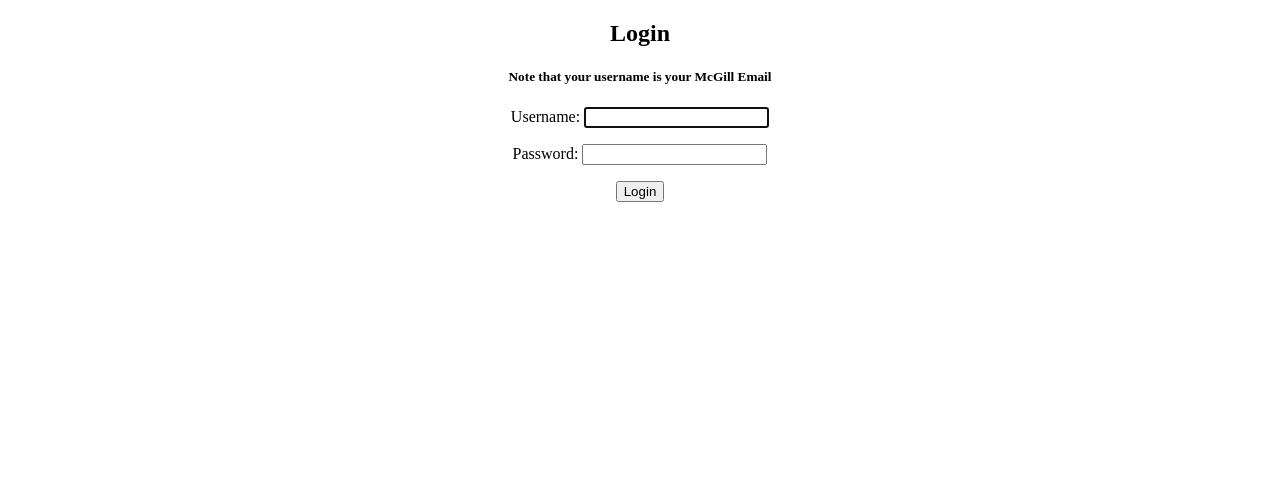
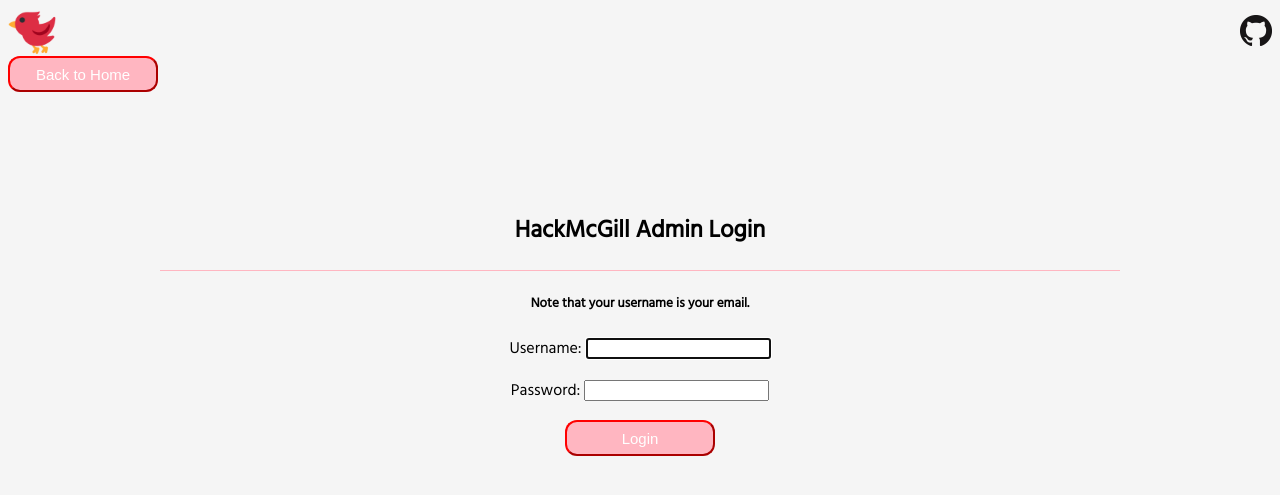
Before and after one commit to gaurav-karna/dev-challenge, a Django app: page /portal/login/ in a window 1280 px wide. Shown: the top 495 px of the page. Run offline with Django 3.2, Linux system fonts and the light colour scheme; parts of the project's set-up code (start-up, migrations or seed data) failed here and were passed over.

Commit message:
large piece of frontend done

```diff
--- a/hackmcgill/Templates/base.html
+++ b/hackmcgill/Templates/base.html
@@ -5,13 +5,44 @@
     {% block title %}
         <title>DevChallenge | Home</title>
     {% endblock %}
+    {% load static %}
+    <link rel="shortcut icon" href="{% static 'favicon.ico' %}" type="image/x-icon">
 </head>
 <body>
+    <link rel="stylesheet" href="https://fonts.googleapis.com/css?family=Hind">
+
+      {% load static %}
+      <link rel="stylesheet" type="text/css" href="{% static 'frame.css' %}"/>
+    <div id="navbar">
+        <a href="{% url 'home' %}">
+           <img src="{% static 'favicon.ico' %}" align="left" style="background-color: whitesmoke;">
+        </a>
+
+        <a href="https://github.com/gaurav-karna/dev-challenge">
+         <img src="{% static 'Github-Mark-32px.png' %}" align="right" style="background-color: whitesmoke; padding-top: 7px;">
+        </a>
+    </div>
     {% block content %}
-     <h1>Home Page</h1>
-    <h1><a href="{% url 'login' %}">Login</a></h1>
+    <div id="page-header" align="center" style="padding-bottom: 0px;">
+        <h1>Welcome to HackMcGill</h1>
+        <div id="thin_line" style="padding: 0"></div>
+    </div>
+
     {{ error_message }}
 
+    <div id="person_form" style="background-color: whitesmoke;" align="center">
+        <h3>Keep in touch with us!</h3>
+        <form method="post">
+        {% csrf_token %}
+        {{ person_form.as_p }}
+        <input type="submit" class="std-button" value="Submit">
+        <div id="admin-button" style="padding-top: 10px" align="center">
+             <a href="{% url 'login' %}">
+                <input type="button" class="std-button" value="Admin Login">
+            </a>
+        </div>
+    </form>
+    </div>
     {% endblock %}
 </body>
 </html>
--- a/hackmcgill/Templates/registration/login.html
+++ b/hackmcgill/Templates/registration/login.html
@@ -5,13 +5,17 @@
 {% endblock %}
 
 {% block content %}
-    <div id="portal" align="center">
-    <h2>Login</h2>
-    <h5><b>Note that your username is your McGill Email</b></h5>
+    <div id="backHome" class="std-button">
+        <a href="{% url 'home' %}"><input type="button" class="std-button" value="Back to Home"/></a>
+    </div>
+    <div id="login" align="center">
+    <h2>HackMcGill Admin Login</h2>
+        <div id="thin_line"></div>
+    <h5><b>Note that your username is your email.</b></h5>
     <form method="post">
         {% csrf_token %}
         {{ form.as_p }}
-        <button type="submit">Login</button>
+        <button type="submit" class="std-button">Login</button>
     </form>
 </div>
 {% endblock %}
--- a/hackmcgill/Templates/success.html
+++ b/hackmcgill/Templates/success.html
@@ -6,4 +6,5 @@
 
 {% block content %}
     <h1>Thank you for signing up! Be on the watch for our emails!</h1>
+    <h2><a href="{% url 'home' %}">Back to Home Page</a></h2>
 {% endblock %}
--- a/hackmcgill/hackmcgillApp/static/frame.css
+++ b/hackmcgill/hackmcgillApp/static/frame.css
@@ -0,0 +1,40 @@
+body {
+    font-family: Hind, Arial, sans-serif;
+    background-color: whitesmoke;
+    overflow: auto;
+}
+
+#thin_line {
+    border-bottom: 1px solid lightpink;
+    width: 75vw;
+}
+
+#navbar {
+    background-color: whitesmoke;
+    height: 48px;
+    width: 100%;
+}
+
+.std-button {
+    background-color: lightpink;
+    color: white;
+    font-family: Raleway, Arial, sans-serif;
+    font-size: 15px;
+    width: 150px;
+    height: 36px;
+    cursor: pointer;
+    border-color: red;
+    border-right-width: 2px;
+    border-left-width: 2px;
+    border-bottom-width: 2px;
+    border-top-width: 2px;
+    border-radius: 12px;
+}
+
+.std-button:hover{
+    background-color: red;
+}
+
+#login {
+    padding-top: 100px;
+}
```
Also changed, not shown: hackmcgill/hackmcgillApp/views.py (+3 -7 lines), hackmcgill/hackmcgillApp/static/GitHub-Mark-32px.png (added), hackmcgill/hackmcgillApp/static/GitHub_Logo.png (added), hackmcgill/hackmcgillApp/static/android-chrome-192x192.png (added), hackmcgill/hackmcgillApp/static/android-chrome-512x512.png (added), hackmcgill/hackmcgillApp/static/apple-touch-icon.png (added), hackmcgill/hackmcgillApp/static/favicon-16x16.png (added), hackmcgill/hackmcgillApp/static/favicon-32x32.png (added), hackmcgill/hackmcgillApp/static/favicon.ico (added), 4 other files.
